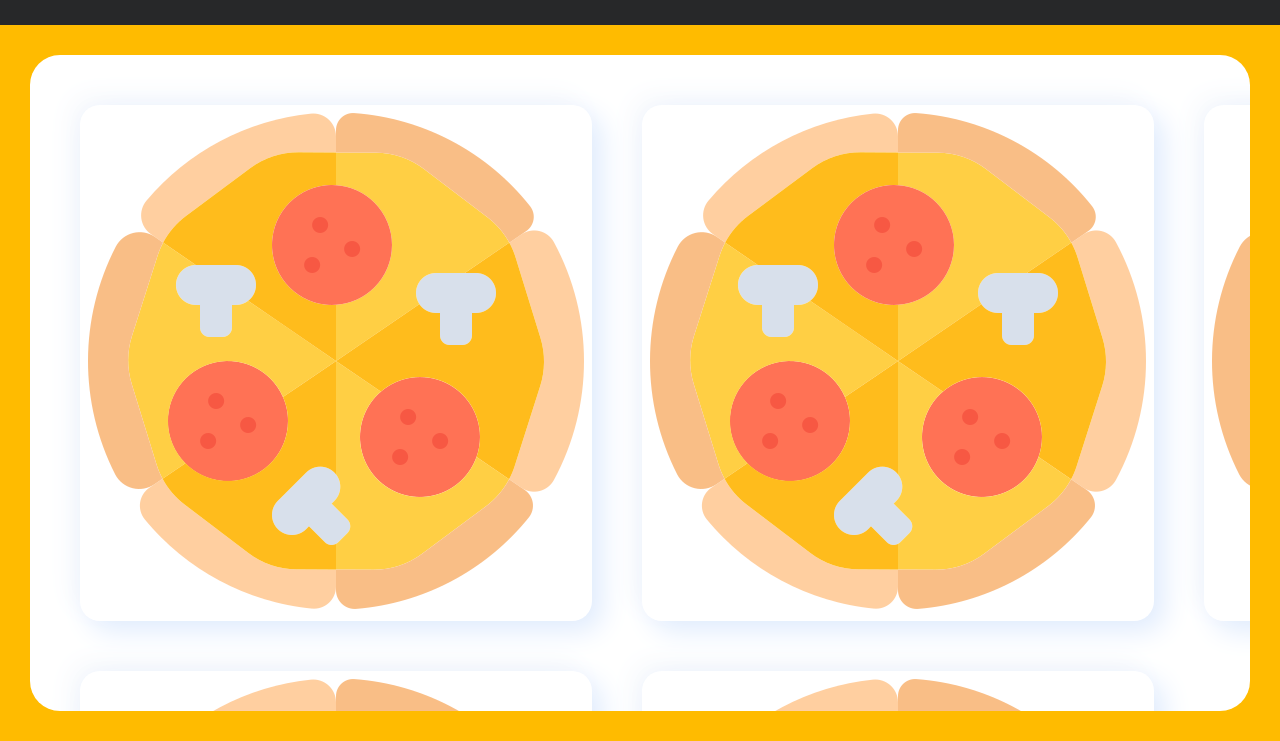
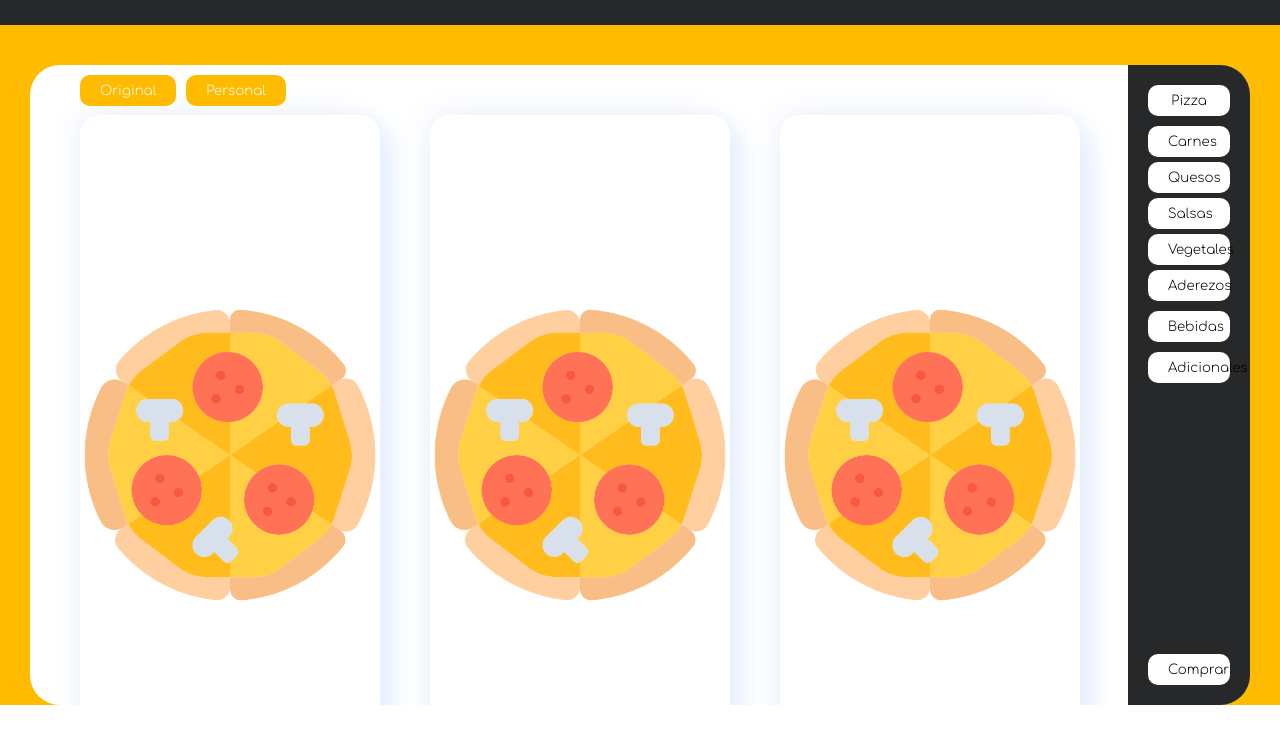
Before and after one commit to Marcylove/Pizza-project, a plain HTML site: page index.html in a window 1280 px wide. Shown: the part 95-836 px from the top of the page. After the commit the page ends 800 px from the top, so only its background shows below. Drawn offline with Linux system fonts and the light colour scheme.

Commit message:
diseño cards

```diff
--- a/index.html
+++ b/index.html
@@ -33,6 +33,10 @@
     </header>
     <main>
       <div class="Cmenu">
+        <div class="Cmenu-selectType">
+          <button>Original</button>
+          <button>Personal</button>
+        </div>
         <div class="Cmenu-pizza">
           <section class="Cmenu-pizza__card">
             <img src="./pizza.png" alt="" />
@@ -53,7 +57,23 @@
         <div class="Cmenu-pizza-personal"></div>
         <div class="Cmenu-gaseosa"></div>
         <div class="Cmenu-adicionales"></div>
-        <div class="Cmenu-lateral"></div>
+      </div>
+      <div class="Cmenu-lateral">
+        <div>
+          <button>Pizza</button>
+            <div class="Cmenu-lateral__personalizada">
+              <button>Carnes</button>
+              <button>Quesos</button>
+              <button>Salsas</button>
+              <button>Vegetales</button>
+              <button>Aderezos</button>
+            </div>
+          <button>Bebidas</button>
+          <button>Adicionales</button>
+        </div>
+        <div>
+          <button>Comprar</button>
+        </div>
       </div>
     </main>
   </body>
--- a/style.css
+++ b/style.css
@@ -83,24 +83,102 @@
 }
 main{
     background: var(--amarillo);
+    height: 100vh;
     padding: 30px;
+    display: flex;
 }
+/*------------------contenedor componentes--------------*/
 .Cmenu{
     background: var(--blanco);
-    margin: 120px 0 0 0;
-    border-radius:30px;
+    margin: 130px 0 0 0;
+    border-radius:30px 0 0 30px;
+    height: 80vh;
     padding: 50px;
-    height: 82vh;
-    overflow-x: scroll;
+    overflow-x: hidden;
+    overflow-y: scroll;
+    width: 100%;
 }
+.Cmenu::-webkit-scrollbar {
+    width: 8px;     /* Tamaño del scroll en vertical */
+    height: 8px;    /* Tamaño del scroll en horizontal */
+    display: none;  /* Ocultar scroll */
+}
+/*----------pizza selection---------------*/
+.Cmenu-selectType{
+    width: 90%;
+    position: fixed;
+    top: 170px;
+    display: flex;
+    gap: 10px;
+}
+.Cmenu-selectType button{
+    border: none;
+    background: var(--amarillo);
+    color: var(--blanco);
+    padding: 8px 20px;
+    border-radius: 10px;
+}
+.Cmenu-selectType button:hover{
+    background: var(--rojo);
+}
+/*--------------- menu card pizza--------------*/
 .Cmenu-pizza{
     display: grid;
     gap: 50px;
     grid-template-columns: repeat(3, 1fr);
-    height: 80vh;
+    width: 100%;
 }
+/*----------------card pizza------------*/
 .Cmenu-pizza__card{
     border-radius: 20px;
     box-shadow:  10px 10px 28px #dfebfd,
     -10px -10px 28px #f6f8fc;
+    display: flex;
+    align-items: center;
+    justify-content: center;
+    height: 680px;
 }
+.Cmenu-pizza__card img{
+    width: 300px;
+}
+/*-------------barra lateral menu----------*/
+.Cmenu-lateral{
+    position: relative;
+    background: var(--negro);
+    height: 80vh;
+    width: 10%;
+    margin: 130px 0 0 0;
+    border-radius: 0 30px 30px 0;
+    padding: 20px;
+    display: flex;
+    flex-direction: column;
+    align-items: center;
+    justify-content: space-between;
+    gap: 10px;
+}
+.Cmenu-lateral button{
+    border: none;
+    background: var(--blanco);
+    width: 100%;
+    padding: 8px 20px;
+    border-radius: 10px;
+}
+.Cmenu-lateral button:hover{
+    background: var(--verde);
+    color: var(--blanco);
+}
+.Cmenu-lateral__personalizada{
+    display: flex;
+    gap: 5px;
+    align-items: center;
+    flex-direction: column;
+}
+.Cmenu-lateral div:nth-child(1){
+    width: 100%;
+    display: flex;
+    flex-direction: column;
+    gap: 10px;
+}
+.Cmenu-lateral div:nth-child(2){
+    width: 100%;
+}
```
